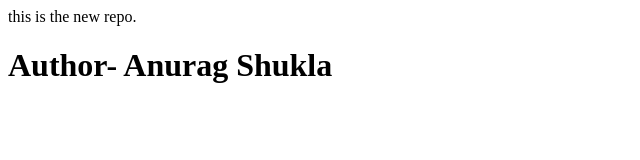
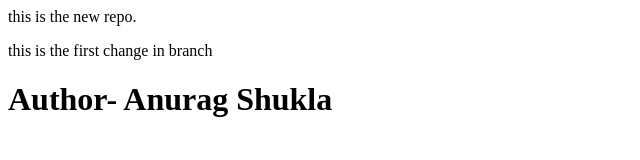
Before and after one commit to AnuragShukla19/LocalRepo, a plain HTML site: page index.html in a window 1280 px wide. Shown: the whole page, without its empty margins (0-640 px from the left). Drawn offline with Linux system fonts and the light colour scheme.

Commit message:
change in branch

```diff
--- a/index.html
+++ b/index.html
@@ -1,2 +1,3 @@
 <p>this is the new repo.</p>
+<p>this is the first change in branch</p>
 <h1>Author- Anurag Shukla</h1>
```
